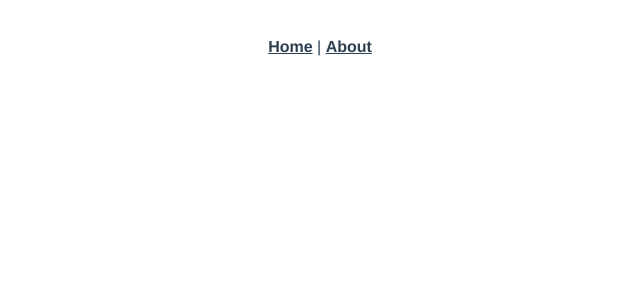
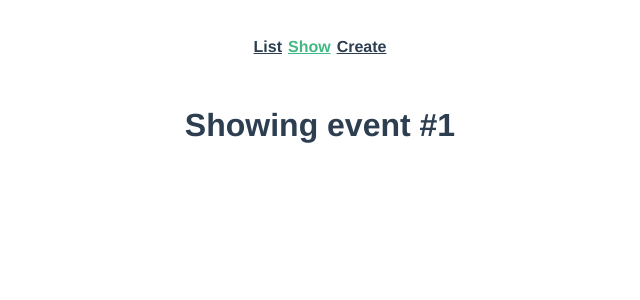
Before and after one commit to ashemesh/real-world-vue, a Vue app: page /#/events in a window 1280 px wide. Before the commit this address led to /#/events/create. Shown: the top 300 px of the page, without its empty margins (320-960 px from the left). Built offline with nearby package versions, Linux system fonts and the light colour scheme.

Commit message:
end of lesson 4

```diff
--- a/src/App.vue
+++ b/src/App.vue
@@ -1,8 +1,9 @@
 <template>
   <div id="app">
     <div id="nav">
-      <router-link to="/">Home</router-link> |
-      <router-link to="/about">About</router-link>
+      <router-link :to="{ name: 'event-list' }">List</router-link>
+      <router-link :to="{ name: 'event-show' }">Show</router-link>
+      <router-link :to="{ name: 'event-create' }">Create</router-link>
     </div>
     <router-view />
   </div>
@@ -10,7 +11,7 @@
 
 <style>
 #app {
-  font-family: "Avenir", Helvetica, Arial, sans-serif;
+  font-family: 'Avenir', Helvetica, Arial, sans-serif;
   -webkit-font-smoothing: antialiased;
   -moz-osx-font-smoothing: grayscale;
   text-align: center;
@@ -23,6 +24,7 @@
 #nav a {
   font-weight: bold;
   color: #2c3e50;
+  margin: 3px;
 }
 
 #nav a.router-link-exact-active {
--- a/src/router.js
+++ b/src/router.js
@@ -1,24 +1,27 @@
-import Vue from "vue";
-import Router from "vue-router";
-import Home from "./views/Home.vue";
+import Vue from 'vue'
+import Router from 'vue-router'
+import EventList from './views/EventList.vue'
+import EventShow from './views/EventShow.vue'
+import EventCreate from './views/EventCreate.vue'
 
-Vue.use(Router);
+Vue.use(Router)
 
 export default new Router({
   routes: [
     {
-      path: "/",
-      name: "home",
-      component: Home
+      path: '/',
+      name: 'event-list',
+      component: EventList
     },
     {
-      path: "/about",
-      name: "about",
-      // route level code-splitting
-      // this generates a separate chunk (about.[hash].js) for this route
-      // which is lazy-loaded when the route is visited.
-      component: () =>
-        import(/* webpackChunkName: "about" */ "./views/About.vue")
+      path: '/events',
+      name: 'event-show',
+      component: EventShow
+    },
+    {
+      path: '/events/create',
+      name: 'event-create',
+      component: EventCreate
     }
   ]
-});
+})
--- a/src/views/About.vue
+++ /dev/null
@@ -1,5 +0,0 @@
-<template>
-  <div class="about">
-    <h1>This is an about page</h1>
-  </div>
-</template>
--- /dev/null
+++ b/src/views/EventCreate.vue
@@ -0,0 +1,3 @@
+<template>
+  <h1>Create Event</h1>
+</template>
--- /dev/null
+++ b/src/views/EventList.vue
@@ -0,0 +1,3 @@
+<template>
+  <h1>Events Listing</h1>
+</template>
--- /dev/null
+++ b/src/views/EventShow.vue
@@ -0,0 +1,3 @@
+<template>
+  <h1>Showing event #1</h1>
+</template>
--- a/src/views/Home.vue
+++ /dev/null
@@ -1,18 +0,0 @@
-<template>
-  <div class="home">
-    <img alt="Vue logo" src="../assets/logo.png" />
-    <HelloWorld msg="Welcome to Your Vue.js App" />
-  </div>
-</template>
-
-<script>
-// @ is an alias to /src
-import HelloWorld from "@/components/HelloWorld.vue";
-
-export default {
-  name: "home",
-  components: {
-    HelloWorld
-  }
-};
-</script>
```
Also changed, not shown: src/components/EventCard.vue (added, +15 -0 lines), src/main.js (+6 -6 lines), .eslintrc.js, .prettierrc.js (added).
